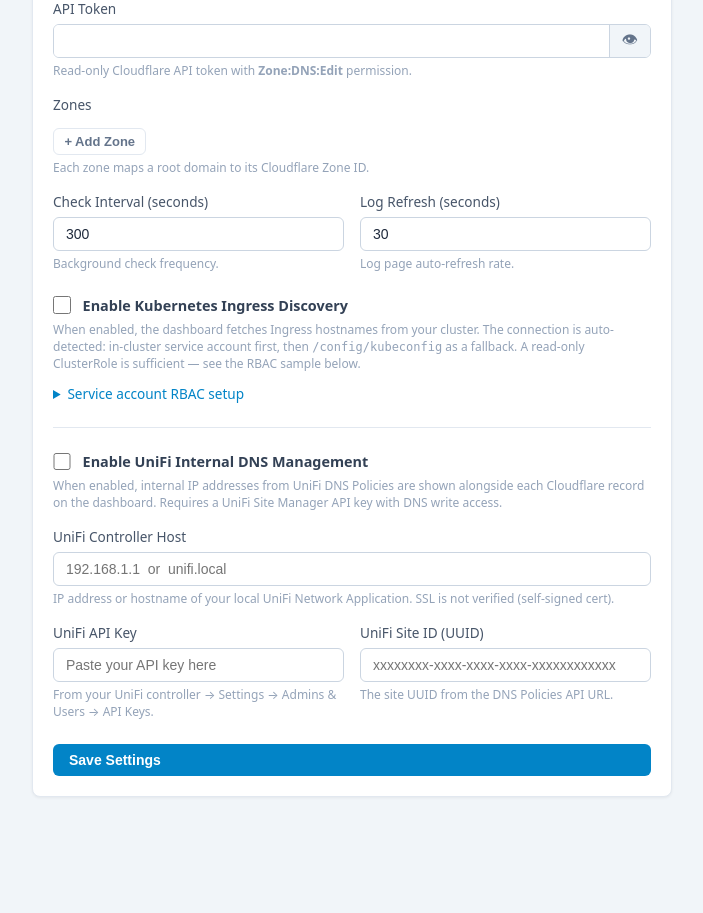
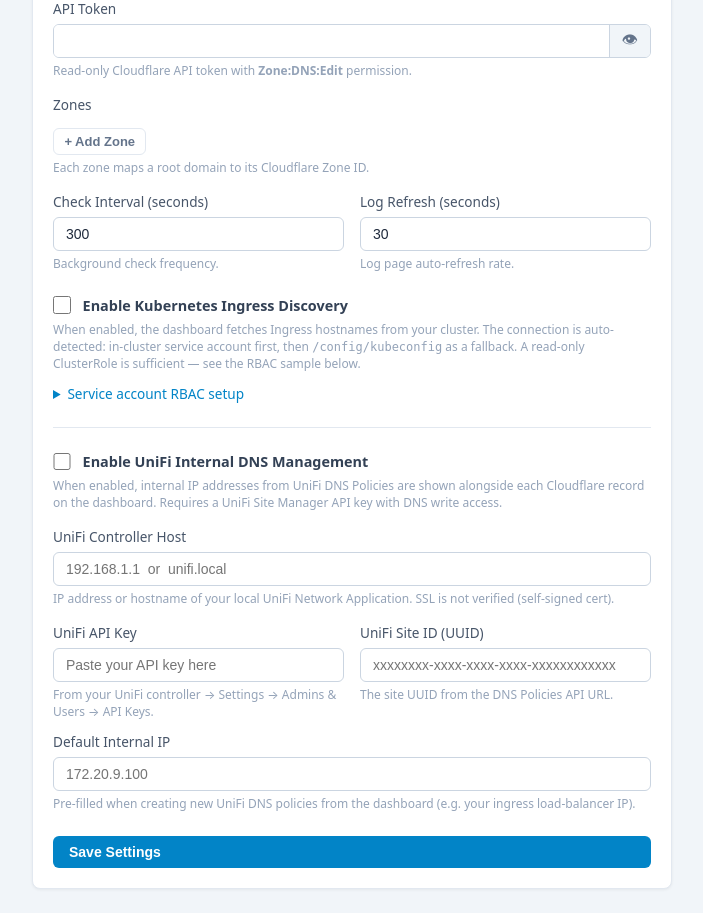
Before and after one commit to Beejeex/cloudflare-ddns-ui, a FastAPI app: page /settings in a window 1280 px wide. Shown: the part 149-1062 px from the top of the page, without its empty margins (288-991 px from the left). Before the commit the page ends 946 px from the top, so only its background shows below. Run offline with FastAPI, Linux system fonts and the light colour scheme; data comes from the database, SQL or seed files in the repository; parts of the project's set-up code (start-up, migrations or seed data) failed here and were passed over; some libraries are stand-ins or nearby versions.

Commit message:
feat(dashboard): unified Available Records panel with CF/K8s badges, unifi_default_ip setting

```diff
--- a/db/database.py
+++ b/db/database.py
@@ -100,6 +100,11 @@ def _run_migrations() -> None:
                 "ALTER TABLE appconfig ADD COLUMN unifi_host TEXT NOT NULL DEFAULT ''"
             )
             logger.info("Migration: added 'unifi_host' column to appconfig table.")
+        if "unifi_default_ip" not in existing:
+            conn.exec_driver_sql(
+                "ALTER TABLE appconfig ADD COLUMN unifi_default_ip TEXT NOT NULL DEFAULT ''"
+            )
+            logger.info("Migration: added 'unifi_default_ip' column to appconfig table.")
         if "unifi_enabled" not in existing:
             conn.exec_driver_sql(
                 "ALTER TABLE appconfig ADD COLUMN unifi_enabled INTEGER NOT NULL DEFAULT 0"
--- a/db/models.py
+++ b/db/models.py
@@ -57,6 +57,9 @@ class AppConfig(SQLModel, table=True):
     # Hostname or IP of the local UniFi Network Application (e.g. 192.168.1.1)
     unifi_host: str = Field(default="")
 
+    # Default internal IPv4 used when creating new UniFi DNS policies from the dashboard
+    unifi_default_ip: str = Field(default="")
+
     # Whether UniFi internal DNS management is enabled (off by default)
     unifi_enabled: bool = Field(default=False)
 
--- a/routes/action_routes.py
+++ b/routes/action_routes.py
@@ -51,6 +51,7 @@ async def update_config(
     unifi_host: str = Form(""),
     unifi_api_key: str = Form(""),
     unifi_site_id: str = Form(""),
+    unifi_default_ip: str = Form(""),
     unifi_enabled: bool = Form(False),
     config_service: ConfigService = Depends(get_config_service),
     log_service: LogService = Depends(get_log_service),
@@ -93,6 +94,7 @@ async def update_config(
         unifi_host=unifi_host,
         unifi_api_key=unifi_api_key,
         unifi_site_id=unifi_site_id,
+        unifi_default_ip=unifi_default_ip,
         unifi_enabled=unifi_enabled,
     )
 
--- a/routes/ui_routes.py
+++ b/routes/ui_routes.py
@@ -86,7 +86,7 @@ async def dashboard(
     # Fetch all UniFi DNS policies in one call upfront (avoid N per-record requests)
     unifi_error: str | None = None
     unifi_policy_map: dict[str, object] = {}
-    _, _, unifi_site_id, unifi_enabled = await config_service.get_unifi_config()
+    _, _, unifi_site_id, _, unifi_enabled = await config_service.get_unifi_config()
     if unifi_enabled and unifi_client.is_configured() and unifi_site_id:
         try:
             policies = await unifi_client.list_records(unifi_site_id)
@@ -133,7 +133,7 @@ async def dashboard(
             logger.warning("Kubernetes ingress discovery failed: %s", exc)
             k8s_error = str(exc)
 
-    # Fetch all A-records in the zone for the zone panel (read-only overview)
+    # Fetch all A-records in the zone for the discovery panel
     zone_records: list = []
     zone_records_error: str | None = None
     if not api_error:
@@ -143,6 +143,32 @@ async def dashboard(
             logger.warning("Could not fetch zone records: %s", exc)
             zone_records_error = str(exc)
 
+    # Build unified discovery list: CF records first, then K8s-only hostnames
+    # Each entry carries a "source" key so the template can render a badge.
+    discovery_records: list[dict] = []
+    cf_names: set[str] = set()
+    for r in zone_records:
+        cf_names.add(r.name)
+        discovery_records.append({
+            "name": r.name,
+            "source": "cloudflare",
+            "ip": r.content,
+            "proxied": r.proxied,
+            "namespace": None,
+            "ingress_name": None,
+        })
+    for r in k8s_records:
+        # NOTE: Only add K8s entries that are not already represented in the CF zone.
+        if r.hostname not in cf_names:
+            discovery_records.append({
+                "name": r.hostname,
+                "source": "k8s",
+                "ip": None,
+                "proxied": False,
+                "namespace": r.namespace,
+                "ingress_name": r.ingress_name,
+            })
+
     return templates.TemplateResponse(
         request,
         "dashboard.html",
@@ -151,13 +177,12 @@ async def dashboard(
             "records": record_data,
             "interval": config.interval,
             "api_error": api_error,
-            "k8s_records": k8s_records,
-            "k8s_error": k8s_error,
             "managed_names": managed_records,
             "unifi_enabled": unifi_enabled,
             "unifi_error": unifi_error,
-            "zone_records": zone_records,
+            "discovery_records": discovery_records,
             "zone_records_error": zone_records_error,
+            "k8s_error": k8s_error,
         },
     )
 
@@ -210,7 +235,7 @@ async def settings_page(
     config = await config_service.get_config()
     zones = await config_service.get_zones()
     refresh = await config_service.get_refresh_interval()
-    unifi_host, unifi_api_key, unifi_site_id, unifi_enabled = await config_service.get_unifi_config()
+    unifi_host, unifi_api_key, unifi_site_id, unifi_default_ip, unifi_enabled = await config_service.get_unifi_config()
     return templates.TemplateResponse(
         request,
         "settings.html",
@@ -223,6 +248,7 @@ async def settings_page(
             "unifi_host": unifi_host,
             "unifi_api_key": unifi_api_key,
             "unifi_site_id": unifi_site_id,
+            "unifi_default_ip": unifi_default_ip,
             "unifi_enabled": unifi_enabled,
         },
     )
--- a/services/config_service.py
+++ b/services/config_service.py
@@ -111,15 +111,21 @@ class ConfigService:
         config = self._repo.load()
         return config.k8s_enabled
 
-    async def get_unifi_config(self) -> tuple[str, str, str, bool]:
+    async def get_unifi_config(self) -> tuple[str, str, str, str, bool]:
         """
         Returns the UniFi integration configuration.
 
         Returns:
-            A tuple of (host, api_key, site_id, enabled).
+            A tuple of (host, api_key, site_id, default_ip, enabled).
         """
         config = self._repo.load()
-        return config.unifi_host, config.unifi_api_key, config.unifi_site_id, config.unifi_enabled
+        return (
+            config.unifi_host,
+            config.unifi_api_key,
+            config.unifi_site_id,
+            config.unifi_default_ip,
+            config.unifi_enabled,
+        )
 
     async def get_ui_state(self) -> dict[str, bool]:
         """
@@ -145,6 +151,7 @@ class ConfigService:
         unifi_host: str = "",
         unifi_api_key: str = "",
         unifi_site_id: str = "",
+        unifi_default_ip: str = "",
         unifi_enabled: bool = False,
     ) -> AppConfig:
         """
@@ -160,6 +167,7 @@ class ConfigService:
             unifi_host: Hostname or IP of the local UniFi Network Application.
             unifi_api_key: UniFi API key with DNS write access.
             unifi_site_id: UniFi site UUID used as the DNS policy zone.
+            unifi_default_ip: Default internal IP used when creating new UniFi DNS policies.
             unifi_enabled: Whether UniFi internal DNS management is enabled.
 
         Returns:
@@ -174,6 +182,7 @@ class ConfigService:
         config.unifi_host = unifi_host
         config.unifi_api_key = unifi_api_key
         config.unifi_site_id = unifi_site_id
+        config.unifi_default_ip = unifi_default_ip
         config.unifi_enabled = unifi_enabled
         self._repo.save(config)
         logger.info("Credentials and intervals updated.")
--- a/templates/base.html
+++ b/templates/base.html
@@ -218,6 +218,8 @@
     .badge-warning { background: #fef9c3; color: #ca8a04; } /* yellow-100 / yellow-600 */
     .badge-error   { background: #fee2e2; color: #dc2626; } /* red-100 / red-600 */
     .badge-neutral { background: #f1f5f9; color: #64748b; }
+    .badge-cf      { background: #e0f2fe; color: #0369a1; } /* sky-100 / sky-700 — Cloudflare source */
+    .badge-k8s     { background: #ede9fe; color: #6d28d9; } /* violet-100 / violet-700 — Kubernetes source */
 
     /* -----------------------------------------------------------------------
        Forms
--- a/templates/settings.html
+++ b/templates/settings.html
@@ -149,6 +149,14 @@ subjects:
                  placeholder="xxxxxxxx-xxxx-xxxx-xxxx-xxxxxxxxxxxx">
           <small>The site UUID from the DNS Policies API URL.</small>
         </div>
+      </div>
+
+      <div class="form-group" style="margin-top:0.75rem;">
+        <label for="unifi_default_ip">Default Internal IP</label>
+        <input type="text" id="unifi_default_ip" name="unifi_default_ip"
+               value="{{ unifi_default_ip }}" autocomplete="off"
+               placeholder="172.20.9.100">
+        <small>Pre-filled when creating new UniFi DNS policies from the dashboard (e.g. your ingress load-balancer IP).</small>
       </div>
 
       <div style="margin-top:1.5rem;">
```
Also changed, not shown: templates/dashboard.html (+30 -34 lines).
